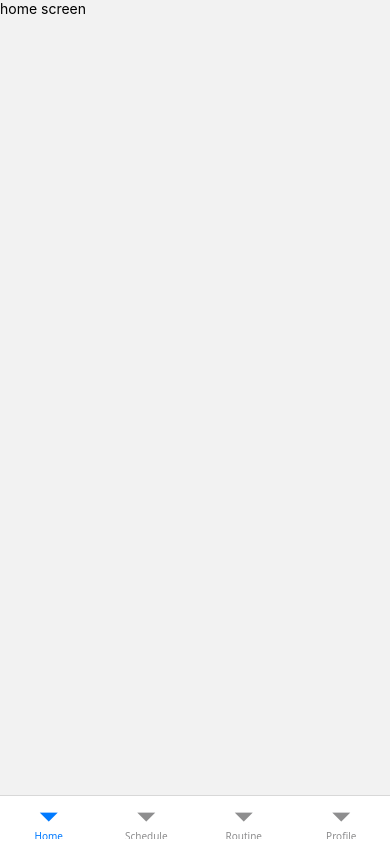
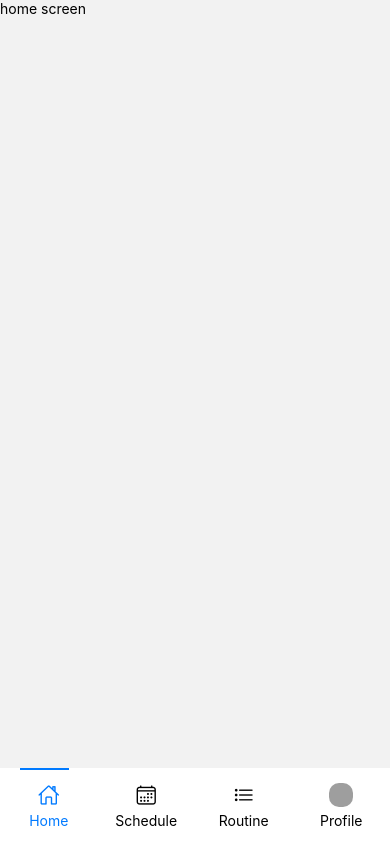
Before and after one commit to woongCat/FitSync_submit, a React Native app: screen /TabNav in a window 390 px wide. Built offline with nearby package versions, Linux system fonts and the light colour scheme; grey boxes are pictures that could not be loaded.

Commit message:
Edit Bottom Tab bar - add icons

```diff
--- a/babel.config.js
+++ b/babel.config.js
@@ -1,3 +1,4 @@
 module.exports = {
   presets: ['module:@react-native/babel-preset'],
+  plugins: ['react-native-reanimated/plugin'],
 };
--- a/src/components/TabBar.tsx
+++ b/src/components/TabBar.tsx
@@ -83,11 +83,13 @@ function TabBar({ state, descriptors, navigation } : Readonly<BottomTabBarProps>
     );
 }
 
+export default TabBar;
+
 const styles = StyleSheet.create({
     tabbar: {
         flexDirection: 'row',
-        paddingTop : 16,
-        paddingBottom : 40,
+        paddingTop : 15,
+        paddingBottom : 15,
         backgroundColor : '#FFF',
     },
 })
--- a/src/components/TabBarButton.tsx
+++ b/src/components/TabBarButton.tsx
@@ -1,4 +1,4 @@
-import { View, Text, Pressable, StyleSheet } from "react-native";
+import { Text, Pressable, StyleSheet } from "react-native";
 import { icon } from "../constants/icons";
 
 type TabBarButtonProps = {
@@ -11,18 +11,25 @@ type TabBarButtonProps = {
 
 const TabBarButton = (props: TabBarButtonProps) => {
     const {onPress, onLongPress, isFocused, label, routeName} = props;
+
+    // routeName에 해당하는 아이콘이 존재하는지 확인하고 없으면 기본 아이콘을 반환
+    const IconComponent = icon[routeName];
+
+    // 아이콘이 없으면 기본 아이콘을 반환
+    if (!IconComponent) {
+        console.warn(`Icon for route '${routeName}' not found. Defaulting to 'Home'.`);
+    }
+
     return (
         <Pressable
             onPress={onPress}
             onLongPress={onLongPress}
             style={styles.tabBarBtn}
         >
-        {icon[routeName]({
-            color: isFocused ? '#007aff' : '#000'
-        })}
-        <Text style={{ color: isFocused ? '#007aff' : '#000' }}>
-            {label}
-        </Text>
+            {IconComponent ? IconComponent({ color: isFocused ? '#007aff' : '#000' }) : icon.Home({ color: isFocused ? '#007aff' : '#000' })}
+            <Text style={{ color: isFocused ? '#007aff' : '#000' }}>
+                {label}
+            </Text>
         </Pressable>
     )
 }
--- a/src/constants/icons.tsx
+++ b/src/constants/icons.tsx
@@ -1,24 +1,24 @@
 import { Image, StyleSheet } from 'react-native';
-import MaterialIcons from 'react-native-vector-icons/MaterialIcons';
+import Ionicons from 'react-native-vector-icons/Ionicons';
 
 export const icon = {
-    index : ({ color } : { color : string}) => (
-        <MaterialIcons name="home" size={22} color={color} />
+    Home : ({ color } : { color : string}) => (
+        <Ionicons name='home-outline' size={22} color={color} />
     ),
 
-    schedule : ({ color } : { color : string}) => (
-        <MaterialIcons name="schedule" size={22} color={color} />
+    Schedule : ({ color } : { color : string}) => (
+        <Ionicons name="calendar-outline" size={22} color={color} />
     ),
 
-    routine : ({ color } : { color : string}) => (
-        <MaterialIcons name="assignment" size={22} color={color} />
+    Routine : ({ color } : { color : string}) => (
+        <Ionicons name="list-outline" size={22} color={color} />
     ),
 
-    analytics : ({ color } : { color : string}) => (
-        <MaterialIcons name="assessment" size={22} color={color} />
+    Analytics : ({ color } : { color : string}) => (
+        <Ionicons name="bar-chart-outline" size={22} color={color} />
     ),
 
-    profile : ({ color } : { color : string}) => (
+    Profile : ({ color } : { color : string}) => (
         <Image source={{uri : "https://xsgames.co/randomusers/avatar.php?g=pixel"}} style = {styles.userImg}/>
     )
 }
@@ -27,6 +27,6 @@ const styles = StyleSheet.create({
     userImg : {
         height : 24,
         width: 24,
-        borderRadius : 20
+        borderRadius : 10
     }
 })
--- a/src/navigation/TabNavigation.tsx
+++ b/src/navigation/TabNavigation.tsx
@@ -3,20 +3,22 @@ import HomeScreen from "../screens/HomeScreen";
 import RoutineScreen from "../screens/RoutineScreen";
 import ScheduleScreen from "../screens/ScheduleScreen";
 import ProfileScreen from "../screens/ProfileScreen";
+import MyTabBar from "../components/TabBar";
 
-
-type BottomTabParamsList = {
+export type BottomTabParamsList = {
     Home: undefined;
     Schedule: undefined;
     Routine: undefined;
     Profile: undefined;
-}
+};
 
-const BottomTab = createBottomTabNavigator<BottomTabParamsList>()
+const BottomTab = createBottomTabNavigator();
 
 const TabNavgation : React.FC = () => {
     return (
-        <BottomTab.Navigator>
+        <BottomTab.Navigator
+            tabBar={(props) => <MyTabBar {...props} />}
+        >
             <BottomTab.Screen name="Home" component={HomeScreen} options={{headerShown : false}}/>
             <BottomTab.Screen name="Schedule" component={ScheduleScreen} options={{headerShown : false}}/>
             <BottomTab.Screen name="Routine" component={RoutineScreen} options={{headerShown : false}}/>
--- a/src/screens/HomeScreen.tsx
+++ b/src/screens/HomeScreen.tsx
@@ -1,14 +1,10 @@
 import { NativeStackNavigationProp } from '@react-navigation/native-stack';
-import { useContext } from 'react';
 import {
-    Alert,
     Text,
-    TouchableOpacity,
     View
 } from 'react-native';
-import { AuthContext } from '../context/AuthContext';
 import { RootStackParamList } from '../navigation/RootNavigation';
-import styles from '../style/styles';
+
 
 type HomeScreenNavigationProp = NativeStackNavigationProp<RootStackParamList, 'Home'>
 
```
Also changed, not shown: metro.config.js (+7 -2 lines), 2 other files (tests, documents, lock files or other folders).
